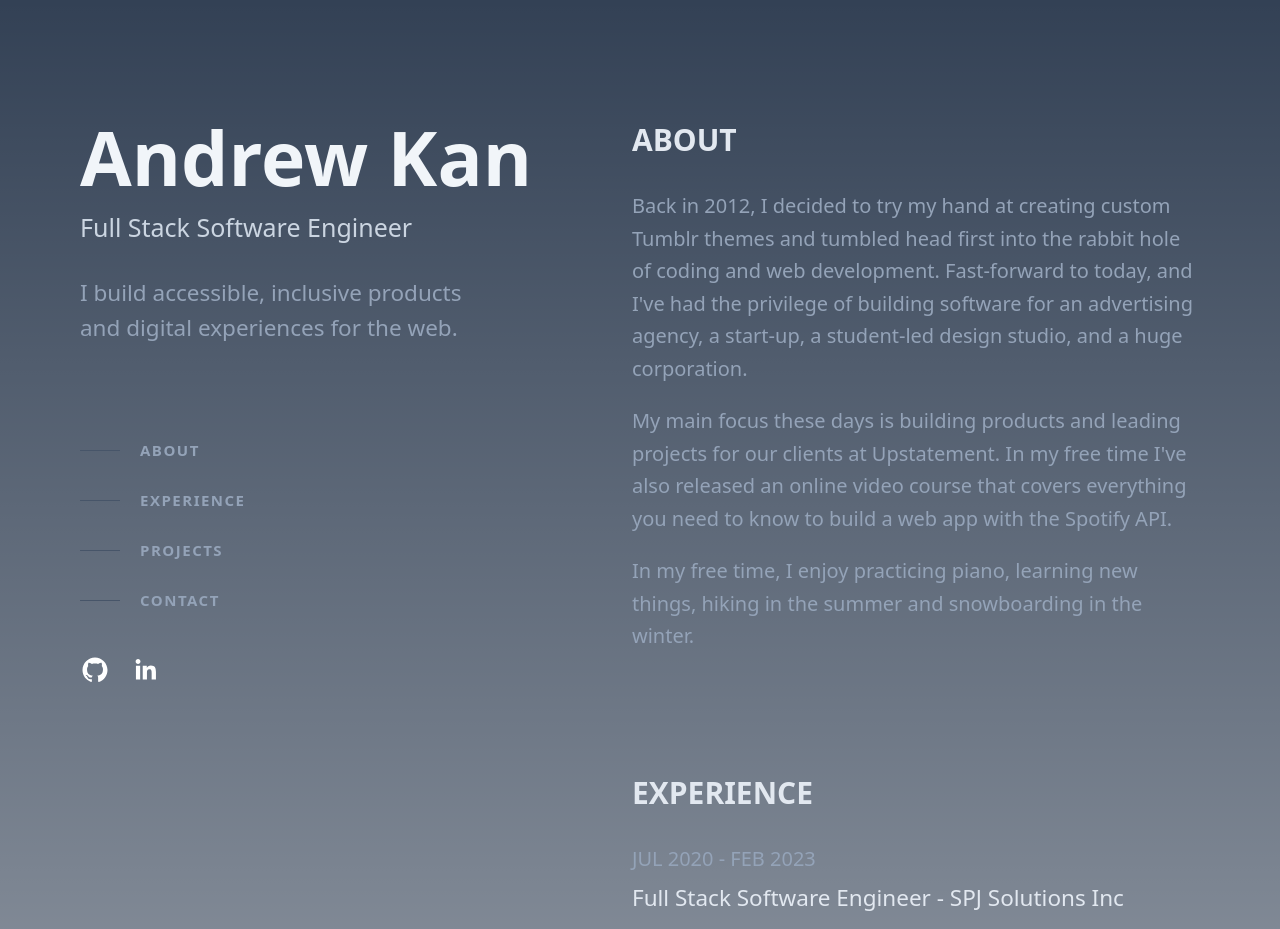
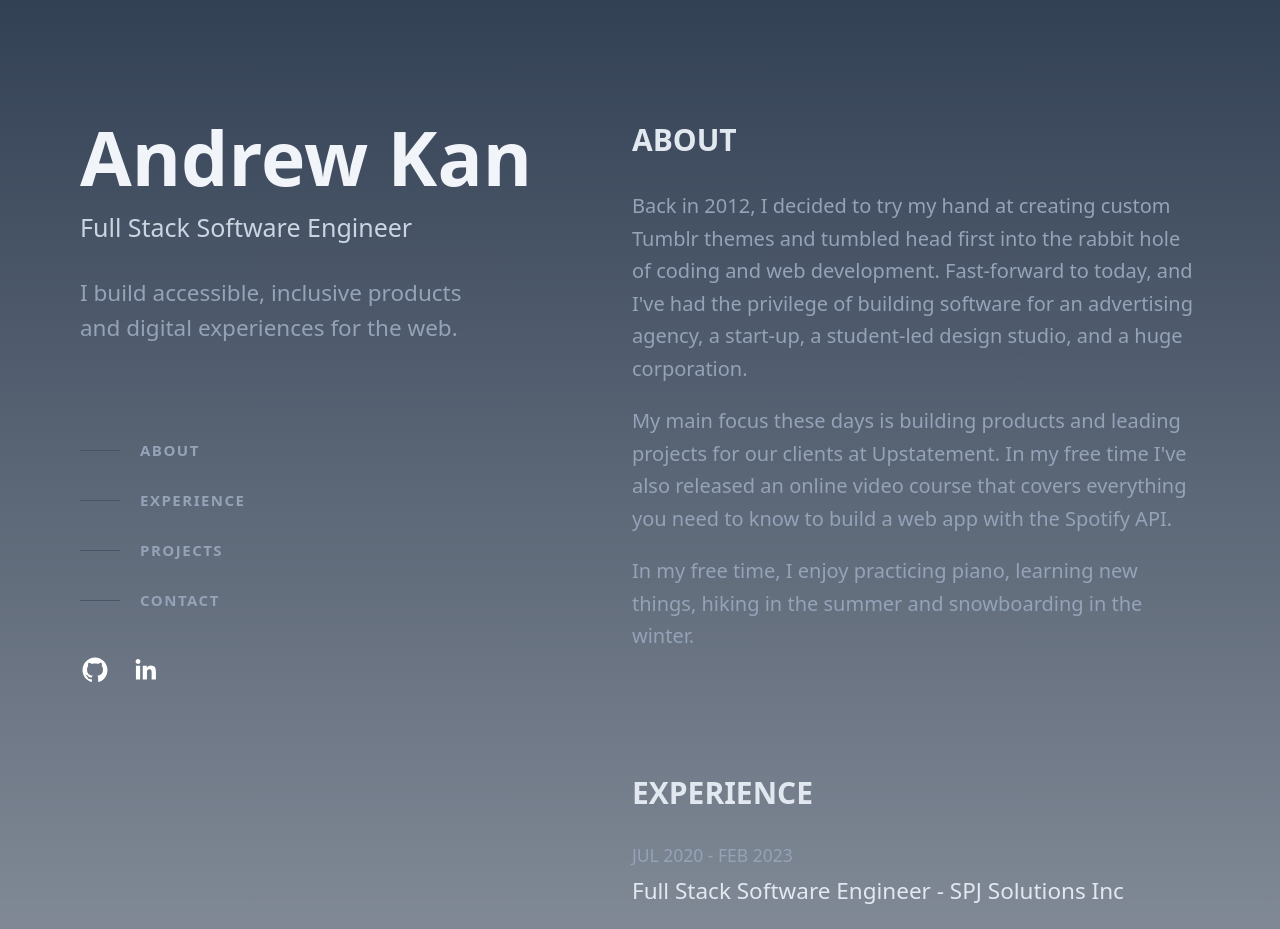
Before and after one commit to AndrewK09/portfolio, a Next.js app: page / in a window 1280 px wide. Shown: the top 929 px of the page. Built offline with nearby package versions, Linux system fonts and the light colour scheme.

Commit message:
Decrease date font size

```diff
--- a/components/Experiences.tsx
+++ b/components/Experiences.tsx
@@ -9,7 +9,7 @@ const Experience = ({
 }) => {
   return (
     <div className="mb-8">
-      <header className="mb-1 ">{date}</header>
+      <header className="mb-1 text-sm">{date}</header>
       <div>
         <h3 className="mb-3 text-lg font-medium text-slate-200">{title}</h3>
         <p>{description}</p>
```
